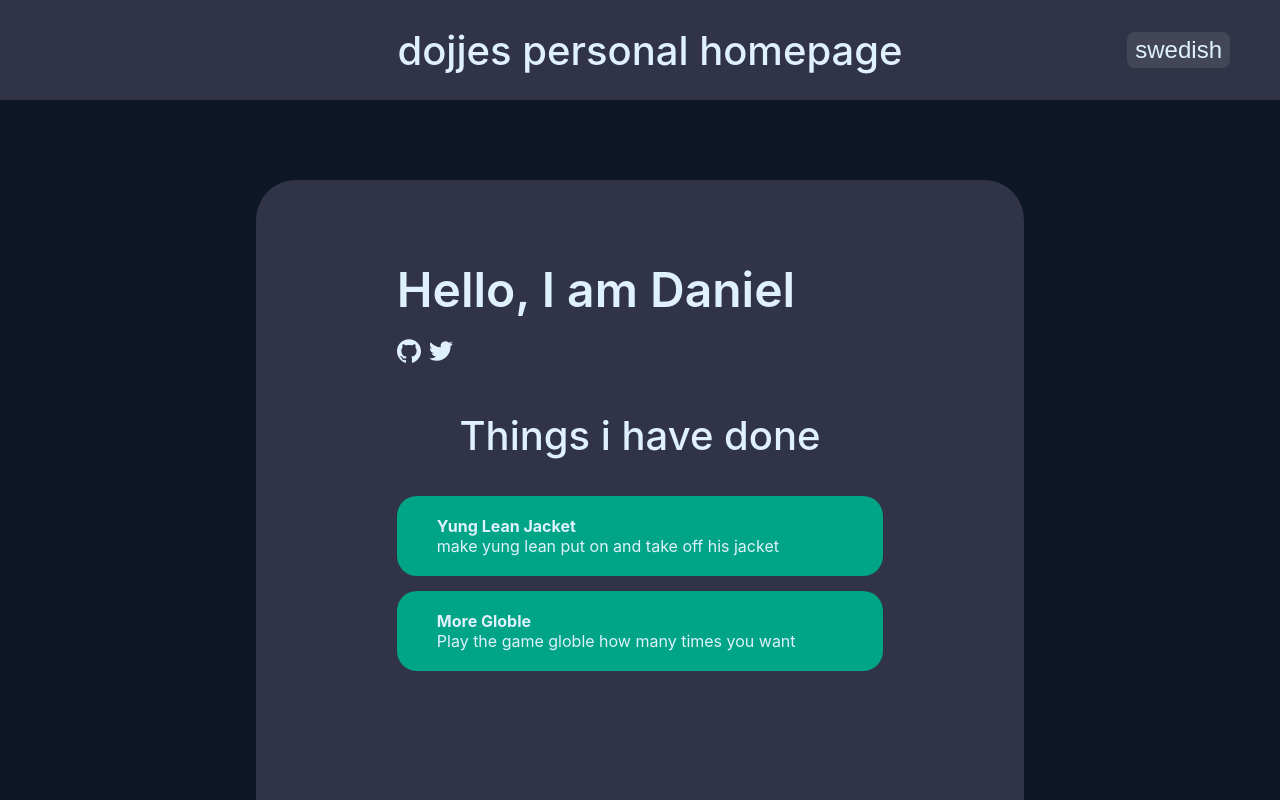
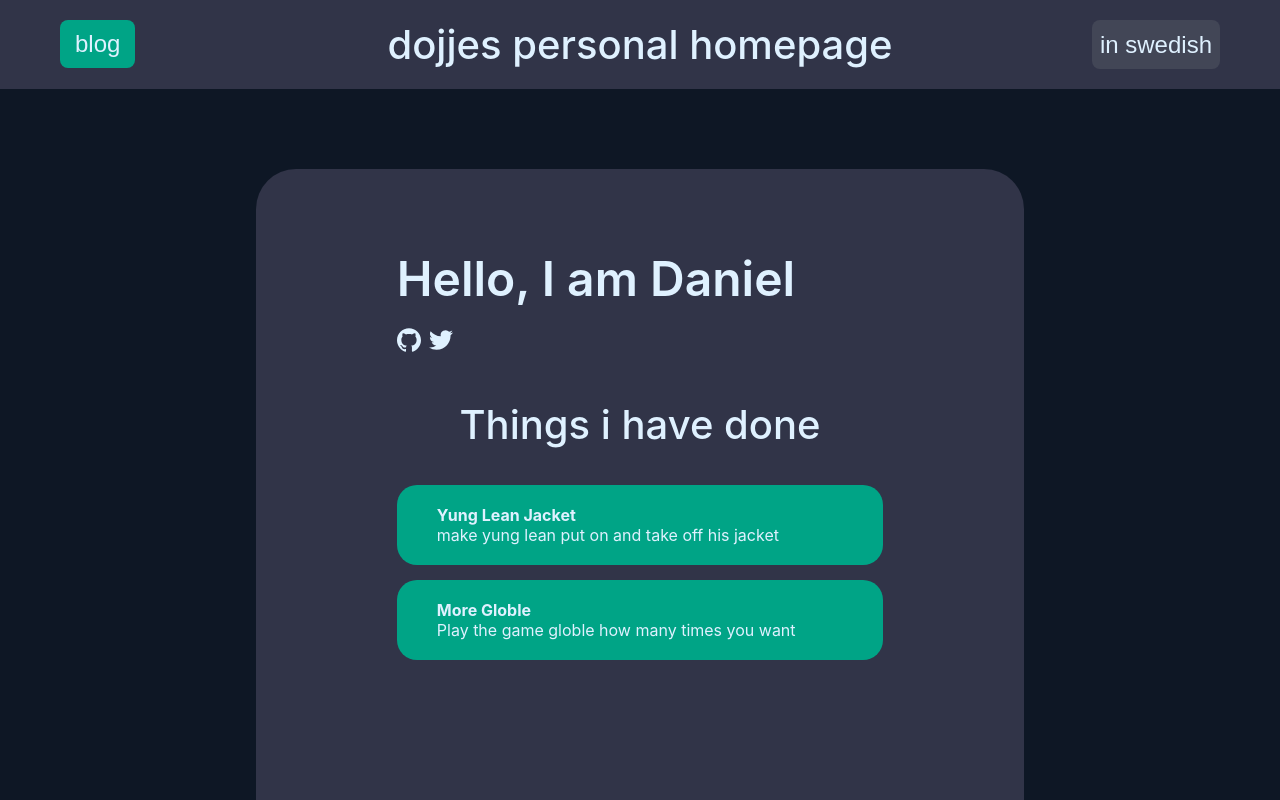
Before and after one commit to Dojje/personal_homepage, a Next.js app in the folder site/: page / in a window 1280 px wide. Shown: the top 800 px of the page. Built offline with nearby package versions, Linux system fonts and the light colour scheme.

Commit message:
fixed header

```diff
--- a/site/components/header.js
+++ b/site/components/header.js
@@ -2,12 +2,27 @@ import styles from '../styles/home.module.scss'
 import { useEffect } from 'react'
 import Cookie from 'js-cookie'
 
+function LinkButton({lang, href, text}) {
+  return (
+    <a href={href}>
+      <button style={{
+        fontSize: "24px",
+        marginLeft: "auto",
+        padding: "10px 15px",
+        backgroundColor: "var(--accent)",
+      }}>
+        {text}
+      </button>
+    </a>
+  )
+}
+
 const Header = ({lang, setLang}) => {
   let getLang = () => {
     if (lang === "sv") {
-      return "english"
+      return "in english"
     } else if (lang === "en") {
-      return "swedish"
+      return "in swedish"
     } else {
       return "nothing"
     }
@@ -27,7 +42,17 @@ const Header = ({lang, setLang}) => {
   }, [lang])
 
   return (
-    <div className={styles.header} >
+    <div style={{
+      width: "100%",
+      backgroundColor: "var(--background)",
+      padding: "20px 60px",
+
+      display: "grid",
+      gridTemplateColumns: "1fr auto 1fr",
+    }} >
+      <div>
+        <LinkButton text={lang === "en" ? "blog" : "blogg"} href="/blog" />
+      </div>
       <a href="/">
         <h2>{lang == "en" ? "dojjes personal homepage" : "dojjes hemsida"}</h2>
       </a>
@@ -40,15 +65,6 @@ const Header = ({lang, setLang}) => {
         >
         {getLang()}
       </button>
-        { /*
-        TODO Fix links for header
-        <a href="/blog">
-        blog
-        </a>
-        <a href="/contact">
-          contact
-        </a>
-        */}
     </div>
   )
 }
--- a/site/pages/index.js
+++ b/site/pages/index.js
@@ -19,7 +19,7 @@ function ThingDone({href, title, description, target}) {
 function Introduction({lang}) {
   return (
     <div className={styles.introduction}>
-      <h1>{lang === "en" ? "Hello, I am Daniel" : "tjena, jag är Daniel"}</h1>
+      <h1>{lang === "en" ? "Hello, I am Daniel" : "hej, jag är Daniel"}</h1>
       <div className={styles.under_intro} >
         <a href="https://www.github.com/dojje" target="_blank">
           <svg stroke="currentColor" fill="currentColor" stroke-width="0" role="img" viewBox="0 0 24 24" class="w-7 h-7" height="1em" width="1em" xmlns="http://www.w3.org/2000/svg"><title></title><path d="M12 .297c-6.63 0-12 5.373-12 12 0 5.303 3.438 9.8 8.205 11.385.6.113.82-.258.82-.577 0-.285-.01-1.04-.015-2.04-3.338.724-4.042-1.61-4.042-1.61C4.422 18.07 3.633 17.7 3.633 17.7c-1.087-.744.084-.729.084-.729 1.205.084 1.838 1.236 1.838 1.236 1.07 1.835 2.809 1.305 3.495.998.108-.776.417-1.305.76-1.605-2.665-.3-5.466-1.332-5.466-5.93 0-1.31.465-2.38 1.235-3.22-.135-.303-.54-1.523.105-3.176 0 0 1.005-.322 3.3 1.23.96-.267 1.98-.399 3-.405 1.02.006 2.04.138 3 .405 2.28-1.552 3.285-1.23 3.285-1.23.645 1.653.24 2.873.12 3.176.765.84 1.23 1.91 1.23 3.22 0 4.61-2.805 5.625-5.475 5.92.42.36.81 1.096.81 2.22 0 1.606-.015 2.896-.015 3.286 0 .315.21.69.825.57C20.565 22.092 24 17.592 24 12.297c0-6.627-5.373-12-12-12"></path></svg>
--- a/site/styles/home.module.scss
+++ b/site/styles/home.module.scss
@@ -43,25 +43,6 @@
 
 }
 
-.header {
-  width: 100%;
-  height: 100px;
-  background-color: var(--background);
-  display: flex;
-  align-items: center;
-  justify-content: space-between;
-  position: relative;
-  padding: 50px;
-
-  a {
-    font-size: 16px;
-    margin: 0 10px;
-    position: absolute;
-    left: 50%;
-    transform: translate(-50%,0);
-  }
-}
-
 .introduction {
   width: 100%;
 }
```
Lines whose indentation alone changed are shown as unchanged.
